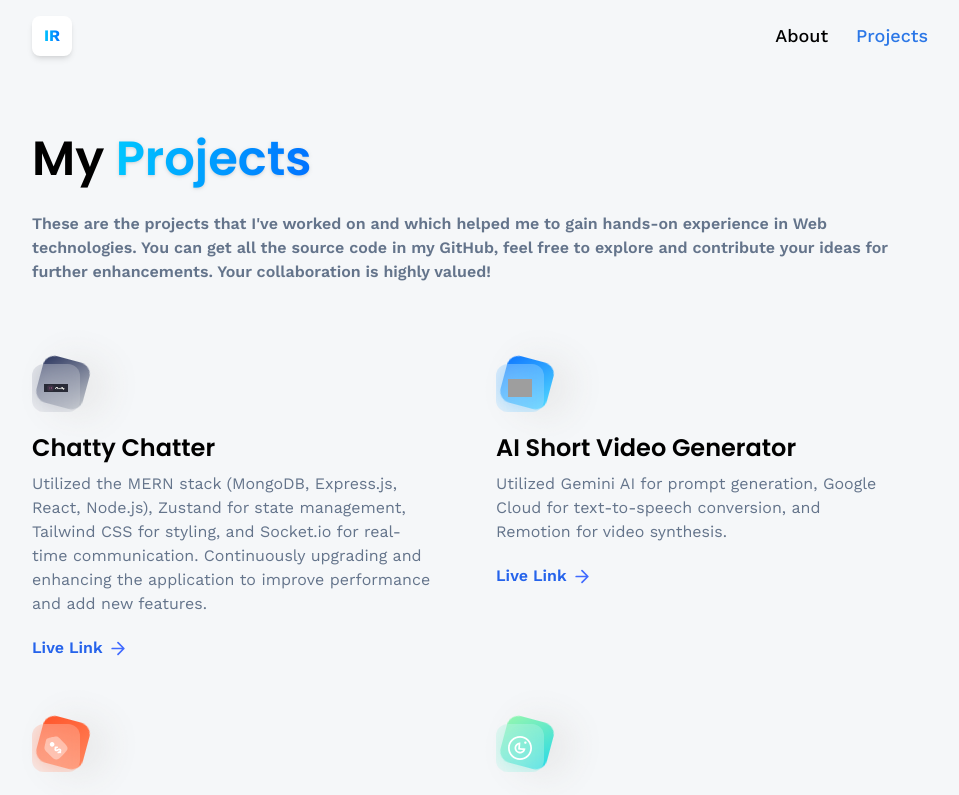
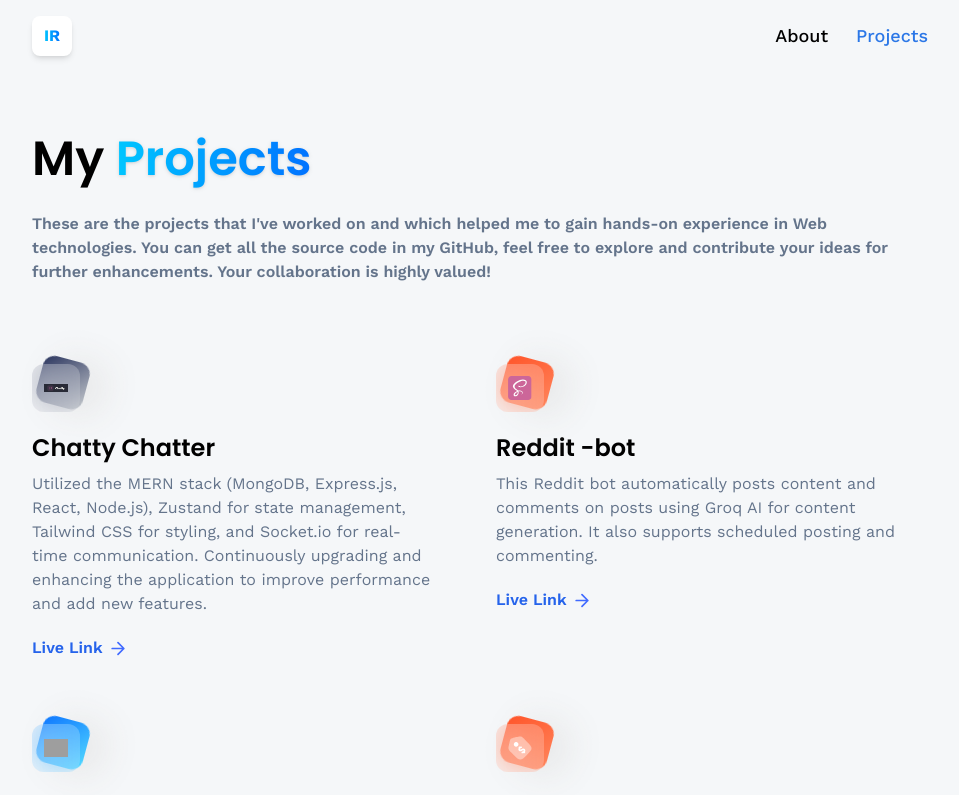
Before and after one commit to Irshad-Ahmaed/Portfolio, a React (Vite) app: page /projects in a window 1280 px wide. Shown: the top 795 px of the page, without its empty margins (160-1119 px from the left). Built offline with nearby package versions, Linux system fonts and the light colour scheme; grey boxes are pictures that could not be loaded.

Commit message:
add a new project

```diff
--- a/src/constants/index.js
+++ b/src/constants/index.js
@@ -165,6 +165,13 @@
         link: 'https://chat-app-mern-uvxz.onrender.com',
     },
     {
+        iconUrl: sass,
+        theme: 'btn-back-red',
+        name: 'Reddit -bot',
+        description: `This Reddit bot automatically posts content and comments on posts using Groq AI for content generation. It also supports scheduled posting and commenting.`,
+        link: 'https://github.com/Irshad-Ahmaed/Reddit--bot',
+    },
+    {
         iconUrl: hero,
         theme: 'btn-back-blue',
         name: 'AI Short Video Generator',
```
